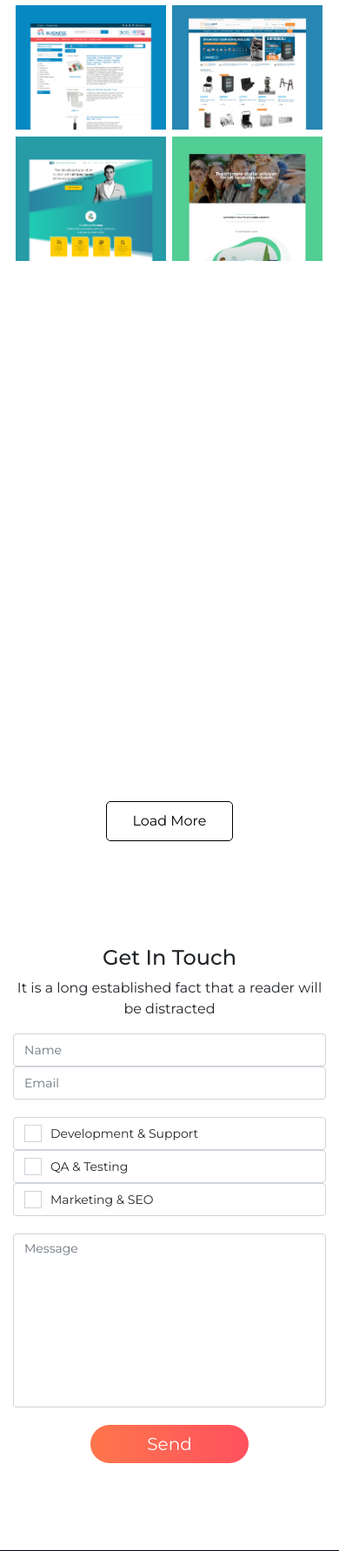
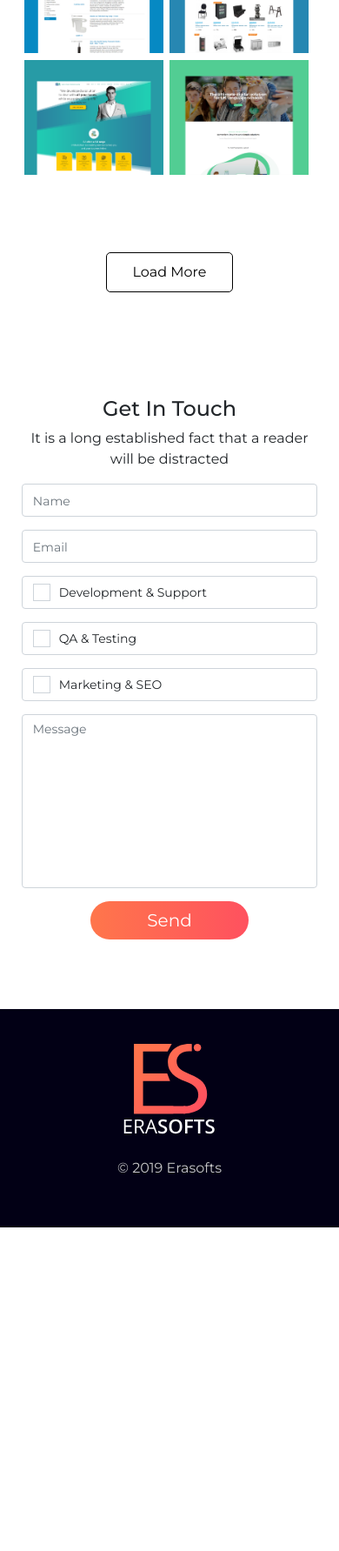
Before and after one commit to erasoftscom/erasofts, a PHP site: page /index.html in a window 390 px wide. Shown: the part 3494-5277 px from the top of the page at 87% size. After the commit the page ends 4905 px from the top, so only its background shows below. Run offline with PHP 8.4, Linux system fonts and the light colour scheme.

Commit message:
mobile responsive

```diff
--- a/assets/css/responsive.css
+++ b/assets/css/responsive.css
@@ -29,7 +29,28 @@
         font-size: 20px;
     }
     .item {
-        width: 48%;
+        width: 47%;
+    }
+    #container {
+        margin-left: 0;
+        margin-right: 0;
+    }
+    #filters li a{
+        font-size: 13px;
+    }
+    #filters li {
+        margin: 2px;
+    }
+}
+@media only screen and (max-width: 767px){
+    .contact-form-box .row {
+        margin-bottom: 0;
+    }
+    .contact-form-box .row input.form-control,.checkbox-content,.contact-form-box .row textarea{
+        margin-bottom: 15px;
+    }
+    .item-overlay h2{
+        font-size: 14px;
     }
 }
 @media only screen and (max-width: 670px) {
@@ -39,7 +60,12 @@
     .top-menu li a{
         font-size: 14px;
     }
-
+    body .filter-content.all-items #container {
+        height: 900px!important;
+    }
+    .project-tags{
+        display: none;
+    }
 }
 @media only screen and (max-width: 575px) {
     .fp-section{
--- a/assets/css/style.css
+++ b/assets/css/style.css
@@ -54,6 +54,7 @@
 }
 .slick-dots{
     text-align: center;
+    padding: 0;
 }
 .slick-dots li{
     display: inline-block;
@@ -483,6 +484,7 @@
     -ms-transition: all .5s ease-in-out;
     -o-transition: all .5s ease-in-out;
     transition: all .5s ease-in-out;
+    white-space: nowrap;
 }
 .item-overlay .view-website:hover{
     background-color: rgba(255,255,255,1);
--- a/index.html
+++ b/index.html
@@ -24,7 +24,7 @@
                     <img src="/assets/images/LOGO-white.svg" alt="Erasofts" class="header-logo" >
                 </div>
                 <div class="header-blocks">
-                    <ul class="list-unstyled list-group list-group-horizontal top-menu justify-content-end">
+                    <ul class="list-unstyled list-group list-group-horizontal top-menu justify-content-end no-gutters">
                         <li >
                             <a href="#our-services">Our Services</a>
                         </li>
@@ -534,7 +534,7 @@
     </div>
 </div>
 <div class="contact-us" id="contact-us">
-    <div class="container">
+    <div class="wrapper">
        <h2 class="text-center">Get In Touch</h2>
         <p class="text-center">It is a long established fact that a reader will be distracted </p>
         <div class="contact-form-box">
--- a/index.php
+++ b/index.php
@@ -554,7 +554,7 @@
     </div>
 </div>
 <div class="contact-us" id="contact-us">
-    <div class="container">
+    <div class="wrapper">
        <h2 class="text-center">Get In Touch</h2>
         <p class="text-center">It is a long established fact that a reader will be distracted </p>
         <div class="contact-form-box">
```
